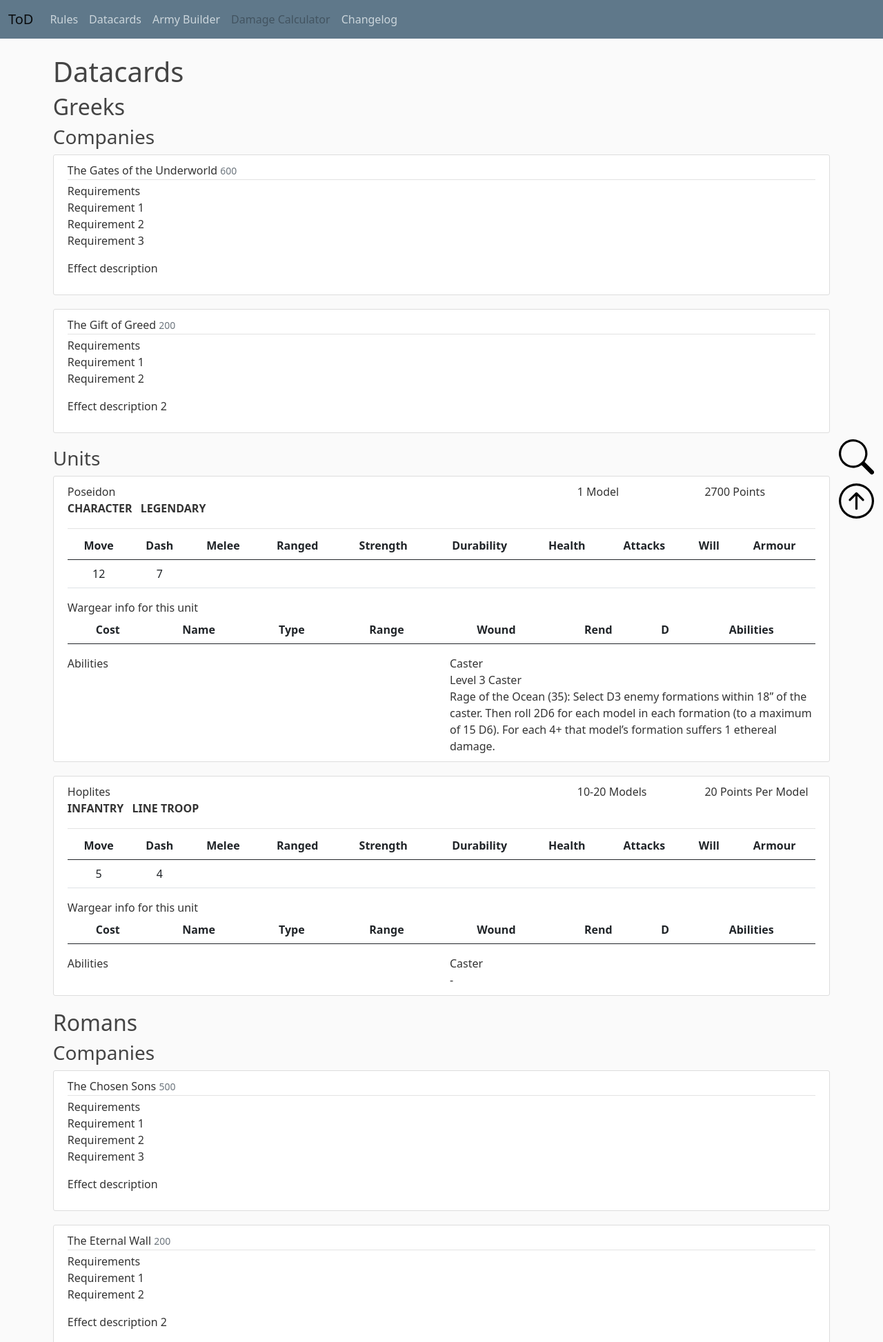
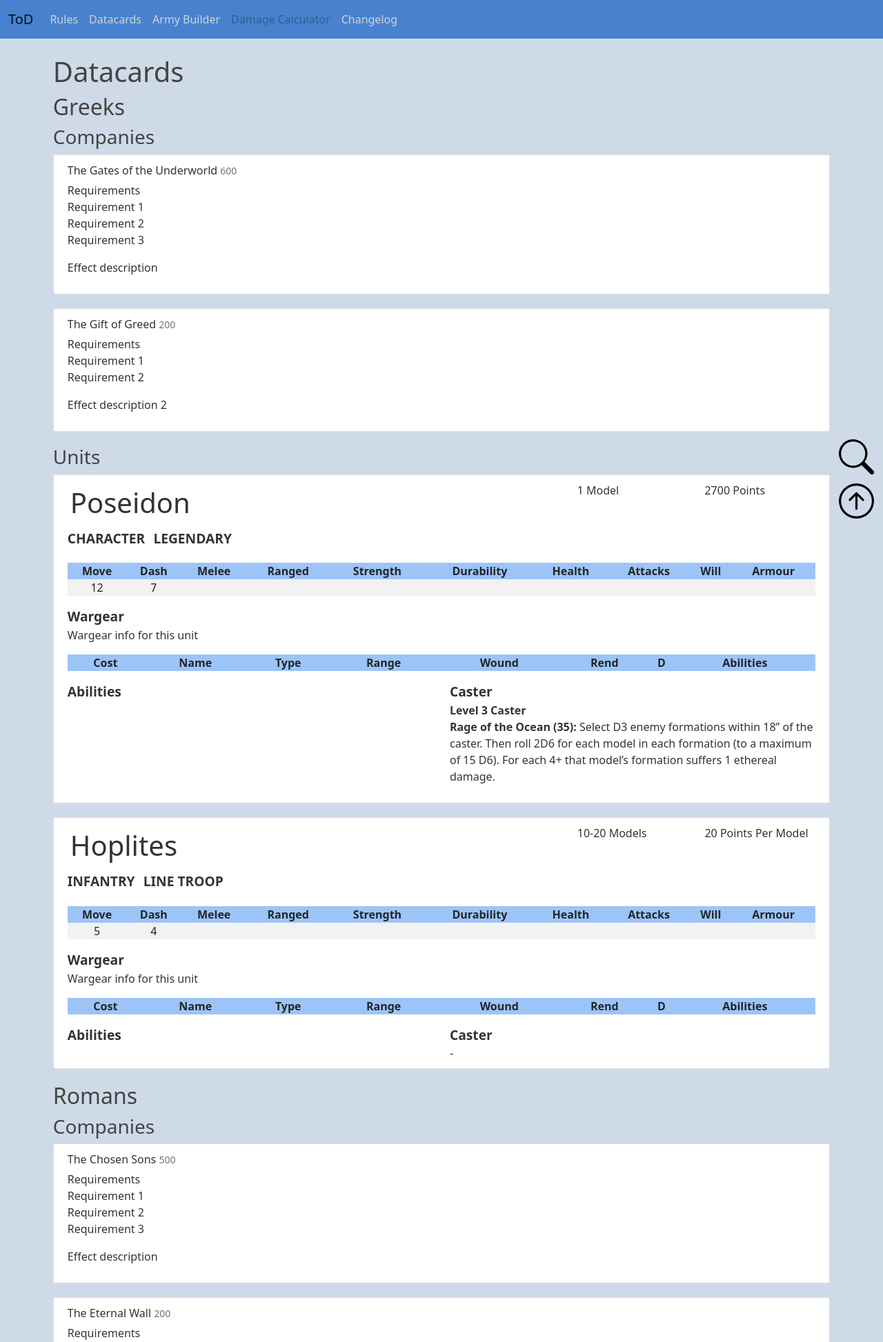
Before and after one commit to Hasbetack/Triumph_of_Divinity, a Flask app: page /datacards in a window 1280 px wide. Shown: the top 1946 px of the page at 69% size. Run offline with Flask 2, Linux system fonts and the light colour scheme; lists and menus that the app fills with data are empty.

Commit message:
datacard styling

```diff
--- a/ContainerApp/webapp/static/main.css
+++ b/ContainerApp/webapp/static/main.css
@@ -1,5 +1,5 @@
 body {
-    background: #fafafa;
+    background: #CFDAE8;
     color: #333333;
     margin-top: 5rem;
   }
@@ -8,8 +8,12 @@ body {
     color: #444444;
   }
 
-  .bg-steel {
-    background-color: #5f788a;
+  .color-dark {
+    background-color: #4882CF;
+  }
+
+  .color-light {
+    background-color: #9dc4f7;
   }
 
   .site-header .navbar-nav .nav-link {
@@ -44,12 +48,16 @@ body {
   .article-metadata {
     padding-bottom: 1px;
     margin-bottom: 4px;
-    border-bottom: 1px solid #e3e3e3
   }
 
   .tooltip-inner {
     background: #ffffff;
-    color: #333333
+    color: #333333;
+    text-align: left;
+    border-style: solid;
+    border-color: #000000;
+    padding: 0.5rem;
+    opacity: 100%;
   }
 
   .datacard-keyword {
@@ -57,12 +65,31 @@ body {
     text-transform: uppercase;
   }
 
+  .datacard-unit-keywords {
+    font-size: 120%;
+  }
+
+  .datacard-header {
+    font-weight: bold;
+    font-size: 120%;
+  }
+
+  .datacard-ability {
+    margin-bottom: 0.3rem;
+  }
+
+  .datacard-wargear-desc {
+    margin-bottom: 1rem;
+  }
+
   .ability-name {
     font-weight: bold;
   }
 
   .unit-datacard-name {
-    background: #ffffff;
+    font-size: 250%;
+    padding-bottom: 0.5rem;
+    padding-left: 1rem;
   }
 
   .unit-datacard-models {
@@ -104,3 +131,12 @@ body {
     height: auto;
     bottom: 0%;
   }
+
+
+  .table>:not(caption)>*>* {
+    padding: 0;
+  }
+
+  .borderless td, .borderless th {
+    border: none;
+  }
--- a/ContainerApp/webapp/templates/datacards.html
+++ b/ContainerApp/webapp/templates/datacards.html
@@ -46,13 +46,13 @@
 
                             <ul class="list-inline">
                                 {% for keyword in datacard["Keywords"] %}
-                                    <li class="list-inline-item datacard-keyword">{{ keyword }}</li>
+                                    <li class="list-inline-item datacard-keyword datacard-unit-keywords">{{ keyword }}</li>
                                 {% endfor %}
                             </ul>
                         </div>
                         <div>
-                            <table class="table text-center">
-                                <thead>
+                            <table class="table table-striped text-center datacard-table borderless">
+                                <thead class="color-light">
                                     <tr>
                                         <th scope="col">Move</th>
                                         <th scope="col">Dash</th>
@@ -83,9 +83,10 @@
                             </table>
                         </div>
                         <div>
-                            <div>Wargear info for this unit</div>
-                            <table class="table text-center">
-                                <thead>
+                            <div class="datacard-header">Wargear</div>
+                            <div class="datacard-wargear-desc">Wargear info for this unit</div>
+                            <table class="table table-striped text-center datacard-table borderless">
+                                <thead class="color-light">
                                     <tr>
                                         <th scope="col">Cost</th>
                                         <th scope="col">Name</th>
@@ -115,7 +116,7 @@
                         </div>
                         <div class="row">
                             <div class="col-sm-6">
-                                Abilities
+                                <div class="datacard-header">Abilities</div>
                                 <ul class="list-inline">
                                     {% for faction_ability in datacard["Faction_Abilities"] %}
                                         <li class="list-inline-item ability-name" data-bs-toggle="tooltip" data-bs-placement="top" data-bs-html="true" title="{{ datacards[faction]['Abilities'][faction_ability] }}">{{ faction_ability }}</li>
@@ -123,7 +124,7 @@
                                 </ul>
                                 <ul class="list-unstyled">
                                     {% for unit_ability in datacard["Unit_Abilities"] %}
-                                        <li>
+                                        <li class="datacard-ability">
                                             <span class="ability-name">{{ unit_ability["Ability_Name"] }}</span>
                                             <span>: {{ unit_ability["Ability_Effect"] | safe}}</span>
                                         </li>
@@ -131,14 +132,18 @@
                                 </ul>
                             </div>
                             <div class="col-sm-6">
-                                Caster
+                                <div class="datacard-header">Caster</div>
                                 <div>
                                     {% if datacard["Caster"] %}
-                                        <div>Level {{ datacard["Caster"] }} Caster</div>
-                                        {% for spell in datacard["Spells"] %}
-                                            <span>{{ spell['Name'] }}: </span>
-                                            <span>{{ spell['Effect'] }}</span>
-                                        {% endfor %}
+                                        <div class="ability-name">Level {{ datacard["Caster"] }} Caster</div>
+                                        <ul class="list-unstyled">
+                                            {% for spell in datacard["Spells"] %}
+                                                <li class="datacard-ability">
+                                                    <span class="ability-name">{{ spell['Name'] }}: </span>
+                                                    <span>{{ spell['Effect'] }}</span>
+                                                </li>
+                                            {% endfor %}
+                                        </ul>
                                     {% else %}
                                     <span>-</span>
                                     {% endif %}
--- a/ContainerApp/webapp/templates/layout.html
+++ b/ContainerApp/webapp/templates/layout.html
@@ -18,7 +18,7 @@
 </head>
 <body>
     <header class="site-header">
-        <nav class="navbar navbar-expand-lg navbar-light bg-steel fixed-top">
+        <nav class="navbar navbar-expand-lg navbar-light color-dark fixed-top">
             <div class="container-fluid">
               <a class="navbar-brand" href="{{ url_for('home') }}">ToD</a>
               <button class="navbar-toggler" type="button" data-bs-toggle="collapse" data-bs-target="#navbarNav" aria-controls="navbarNav" aria-expanded="false" aria-label="Toggle navigation">
```
